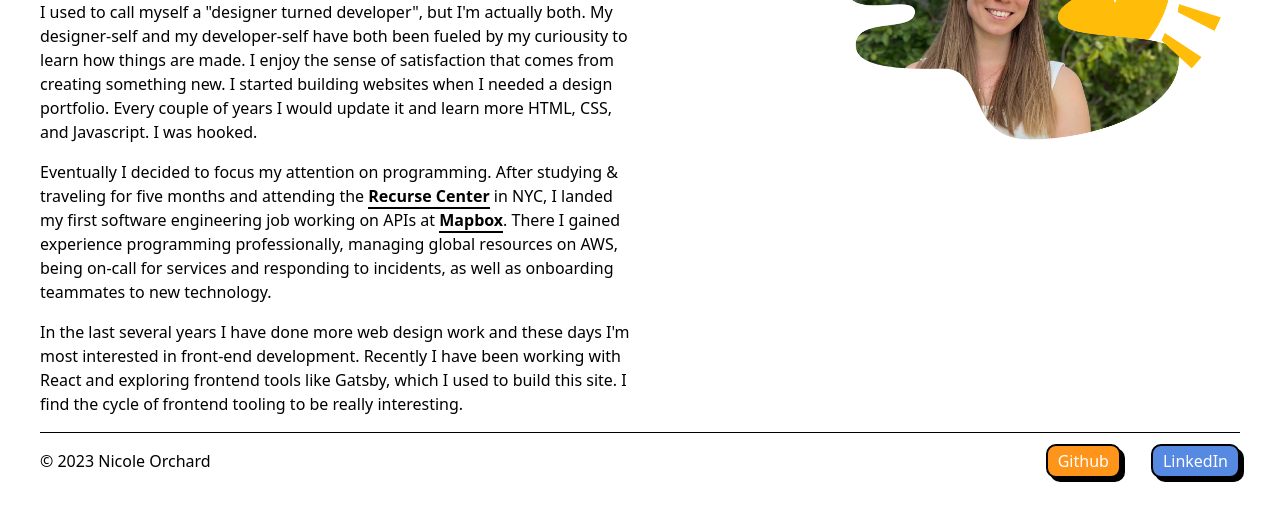
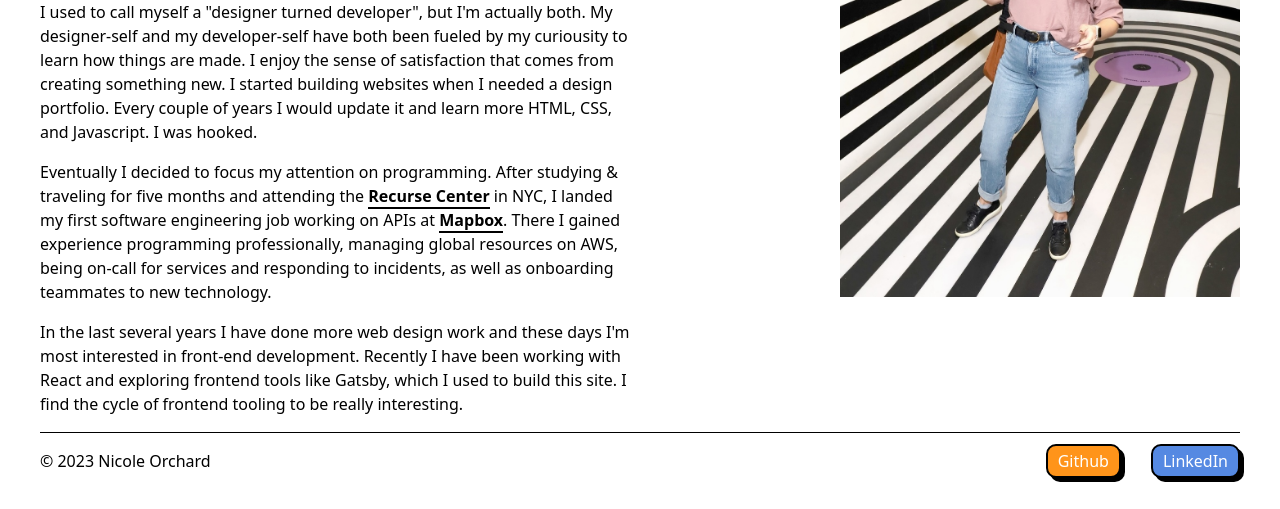
Before and after one commit to norchard/gatsby-portfolio-new, a Gatsby site: page /about in a window 1280 px wide. Shown: the part 299-808 px from the top of the page. Built offline with nearby package versions, Linux system fonts and the light colour scheme; Gatsby itself is replaced by a stand-in of ours.

Commit message:
Update about photo

```diff
--- a/src/pages/about.js
+++ b/src/pages/about.js
@@ -60,7 +60,7 @@ export function Head() {
 
 export const query = graphql`
   query ImageQuery {
-    file(relativePath: { eq: "nicole.png" }) {
+    file(relativePath: { eq: "nicole-color-factory.jpg" }) {
       childImageSharp {
         fluid {
           ...GatsbyImageSharpFluid
```
Also changed, not shown: src/images/nicole-color-factory.jpg (added).
